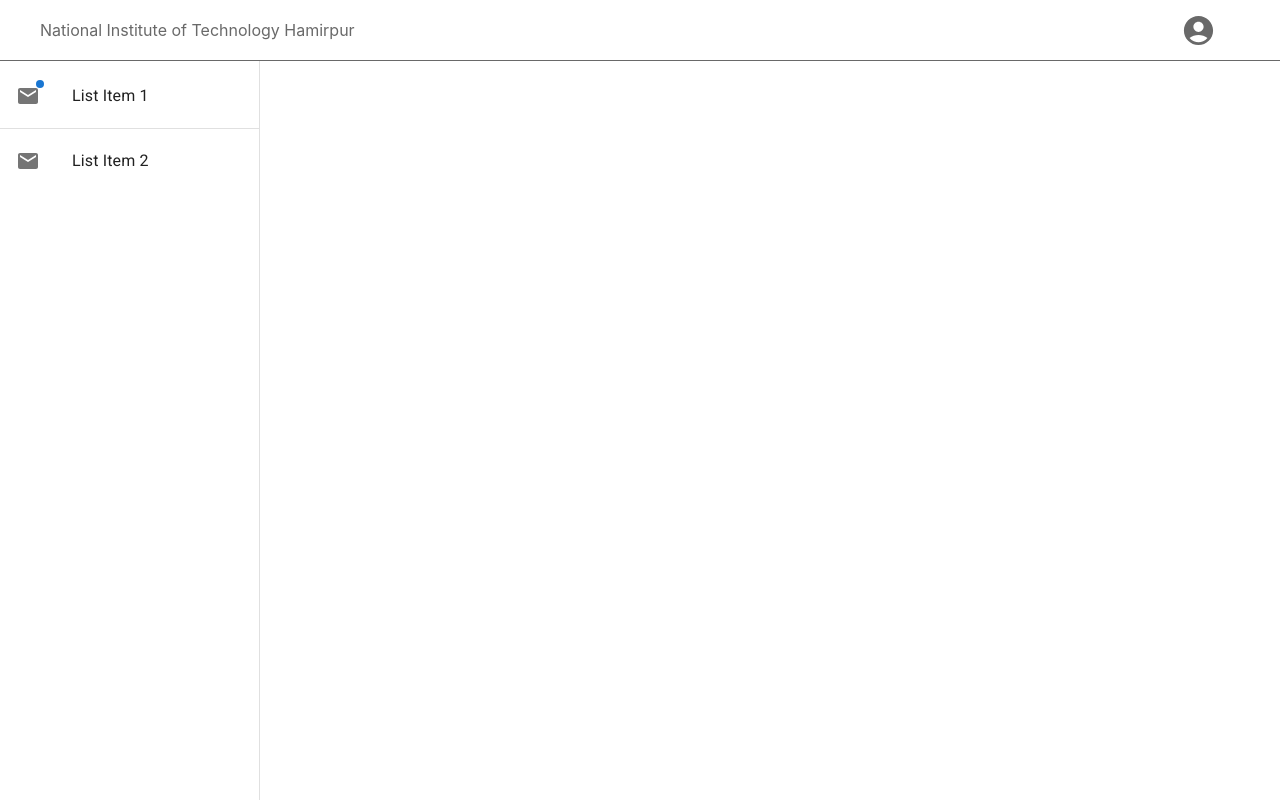
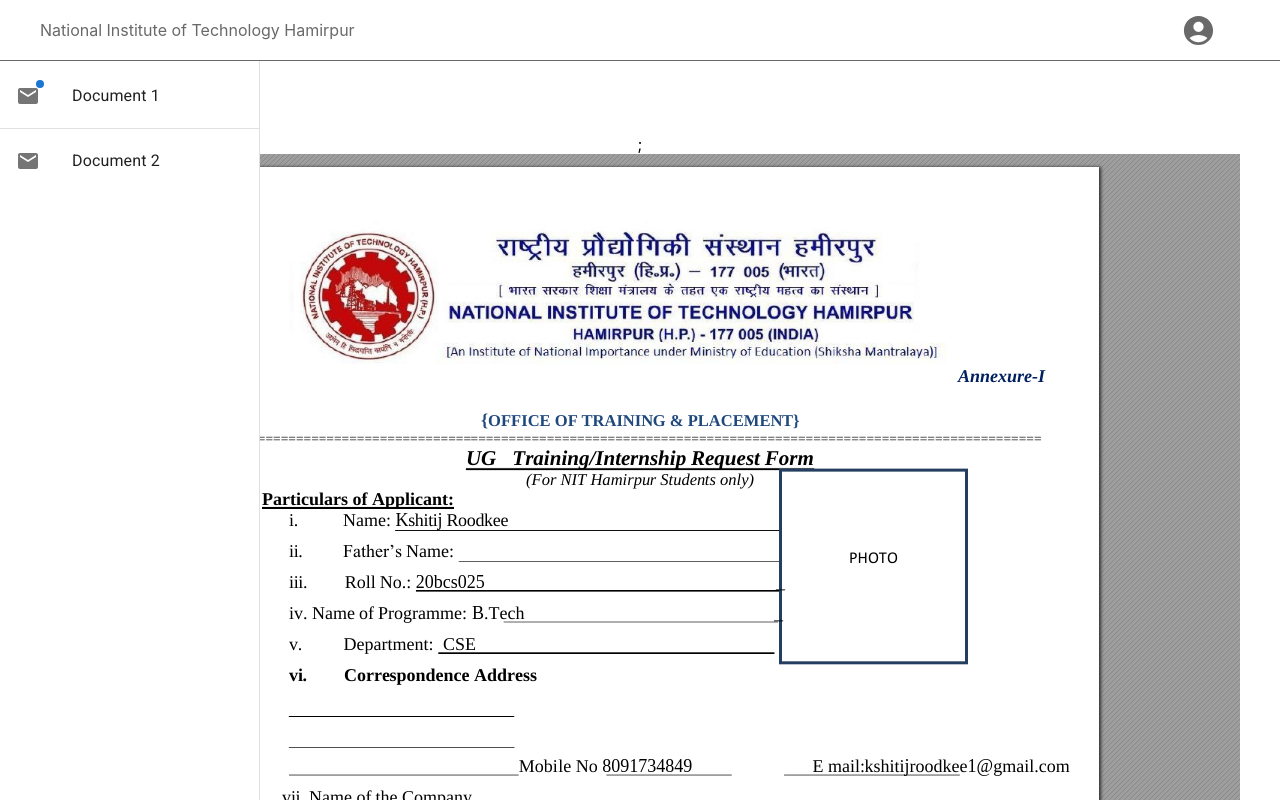
Before and after one commit to sudhanshu-k/NITH-Online-Internship-Document-Signing, a React (Vite) app in the folder front-end/: page /dashboard-ty in a window 1280 px wide. Shown: the top 800 px of the page. Built offline with nearby package versions, Linux system fonts and the light colour scheme.

Commit message:
added teacher fields

```diff
--- a/front-end/package.json
+++ b/front-end/package.json
@@ -17,6 +17,7 @@
     "@mui/styles": "^5.12.0",
     "@reduxjs/toolkit": "^1.9.3",
     "@tanstack/react-query": "^4.29.1",
+    "axios": "^1.3.5",
     "react": "^18.2.0",
     "react-dom": "^18.2.0",
     "react-feather": "^2.0.10",
--- a/front-end/src/App.jsx
+++ b/front-end/src/App.jsx
@@ -8,6 +8,7 @@
 import Login from "./Pages/Login/Login";
 import { useState, createContext } from "react";
 import Setup from "./Pages/Login/Setup";
+import TeacherDashboard from "./Pages/Teacher Dashboard/TeacherDashboard";
 
 export const AppContext = createContext();
 
@@ -31,8 +32,10 @@
 					<Navbar />
 					<Sidebar />
 					<Routes>
+
 						<Route element={<Setup />} exact path="/" />
 						<Route element={<StudentDashboard />} exact path="/dashboard-st" />
+						<Route element={<TeacherDashboard/>} exact path="/dashboard-ty" />
 						<Route element={<StudentProfile />} exact path="/profile-st" />
 					</Routes>
 				</Router>
--- a/front-end/src/Components/Sidebar/Sidebar.jsx
+++ b/front-end/src/Components/Sidebar/Sidebar.jsx
@@ -25,7 +25,7 @@
 										<MailIcon />
 									</Badge>
 								</ListItemIcon>
-								<ListItemText>List Item 1</ListItemText>
+								<ListItemText>Document 1</ListItemText>
 							</ListItemButton>
 						</ListItem>
 					</List>
@@ -36,7 +36,7 @@
 								<ListItemIcon>
 									<MailIcon />
 								</ListItemIcon>
-								<ListItemText>List Item 2</ListItemText>
+								<ListItemText>Document 2 </ListItemText>
 							</ListItemButton>
 						</ListItem>
 					</List>
--- a/front-end/src/Pages/Login/Login.jsx
+++ b/front-end/src/Pages/Login/Login.jsx
@@ -14,7 +14,7 @@
 
 	let schema = yup.object().shape({
 		email: yup.string().email().required(),
-		password: yup.string().min(8).required(),
+		password: yup.string().min(5).required(),
 	});
 
 	const {
--- a/front-end/src/Pages/Teacher Dashboard/TeacherDashboard.jsx
+++ b/front-end/src/Pages/Teacher Dashboard/TeacherDashboard.jsx
@@ -1,7 +1,32 @@
 import React from "react";
+import UgIntern from "../Forms/UG Training Request Form/UgInten";
+
+import styles from "./TeacherDashboard.module.css";
+
 
 function TeacherDashboard() {
-	return <div>TeacherDashboard</div>;
+
+	const data={
+		"name" : "Kshitij Roodkee",
+		"fname": "ASDH",
+		"rollNo" : "20bcs025",
+		"department": "CSE",
+		"programme":"Btech",
+		"email" :"kshitijroodkee1@gmail.com",
+		"programme":"B.Tech",
+		"phone": "8091734849"
+
+	}
+
+
+	return <>
+<div>TeacherDashboard</div>
+<div className={styles.control}>
+	<button className={styles.approve}> Approve </button>
+	<button className={styles.reject}> Reject</button>
+</div>
+<UgIntern {...data}/>
+	</>
 }
 
 export default TeacherDashboard;
--- /dev/null
+++ b/front-end/src/Pages/Teacher Dashboard/TeacherDashboard.module.css
@@ -0,0 +1,40 @@
+.control{
+    display: flex;
+    flex-direction: row;
+    align-items: center;
+    margin: 10px;
+    position: sticky;
+}
+
+.approve{
+    margin: 10px;
+    padding: 8px 16px;
+    border-radius: 5px;
+    background-color: #239ce2;
+    color: #fff;
+    outline: none;
+    border: none;
+    font-weight: 500;
+    font-size: 1rem;
+    letter-spacing: 1px;
+    display: flex;
+    gap: 5px;
+    align-items: center;
+    cursor: pointer;
+  }
+
+.reject{
+    padding: 8px 16px;
+    border-radius: 5px;
+    background-color: red;
+    color: #fff;
+    outline: none;
+    border: none;
+    font-weight: 500;
+    font-size: 1rem;
+    letter-spacing: 1px;
+    display: flex;
+    gap: 5px;
+    align-items: center;
+    cursor: pointer;
+  }
```
Also changed, not shown: 1 other file (tests, documents, lock files or other folders).
